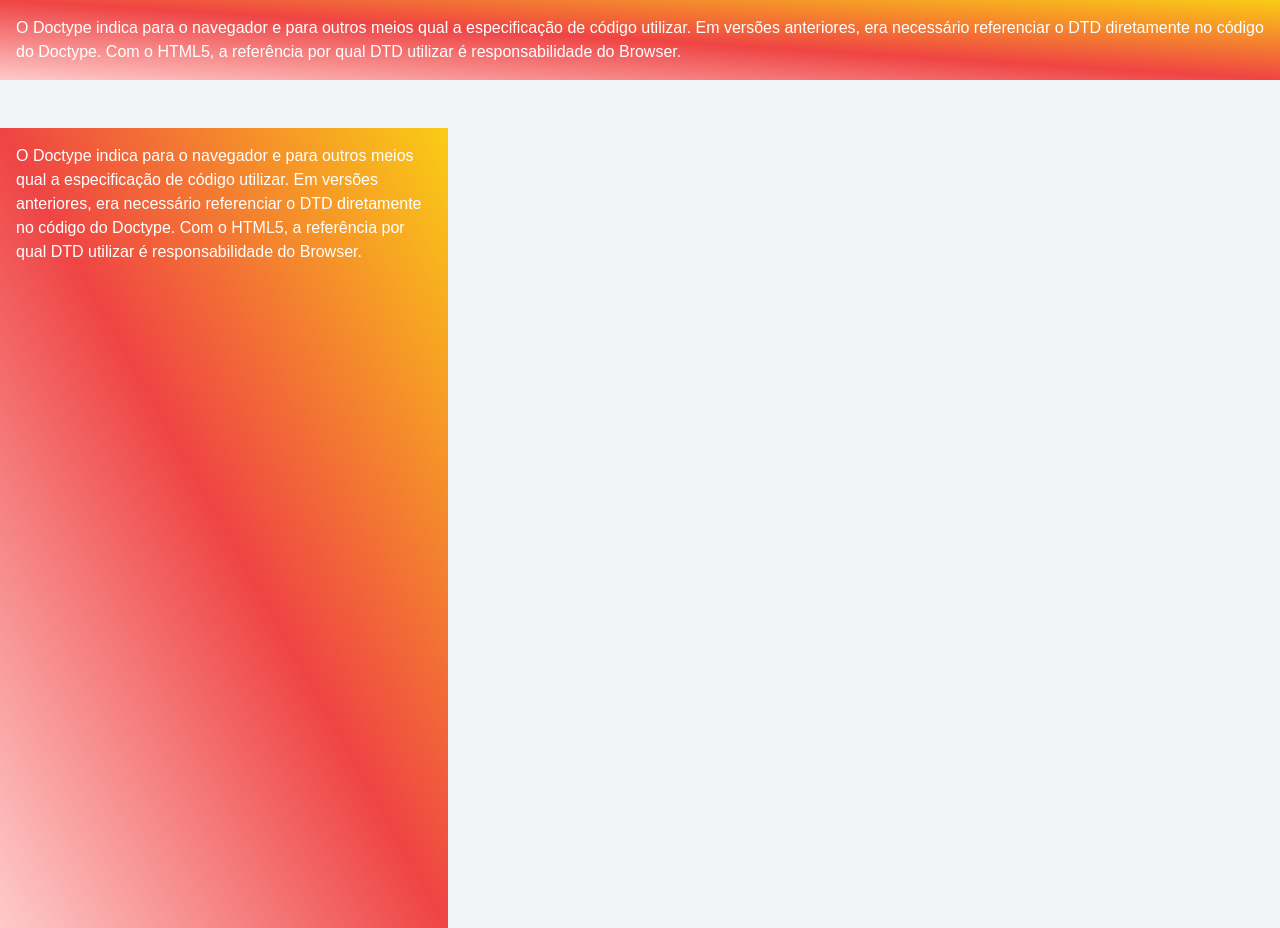
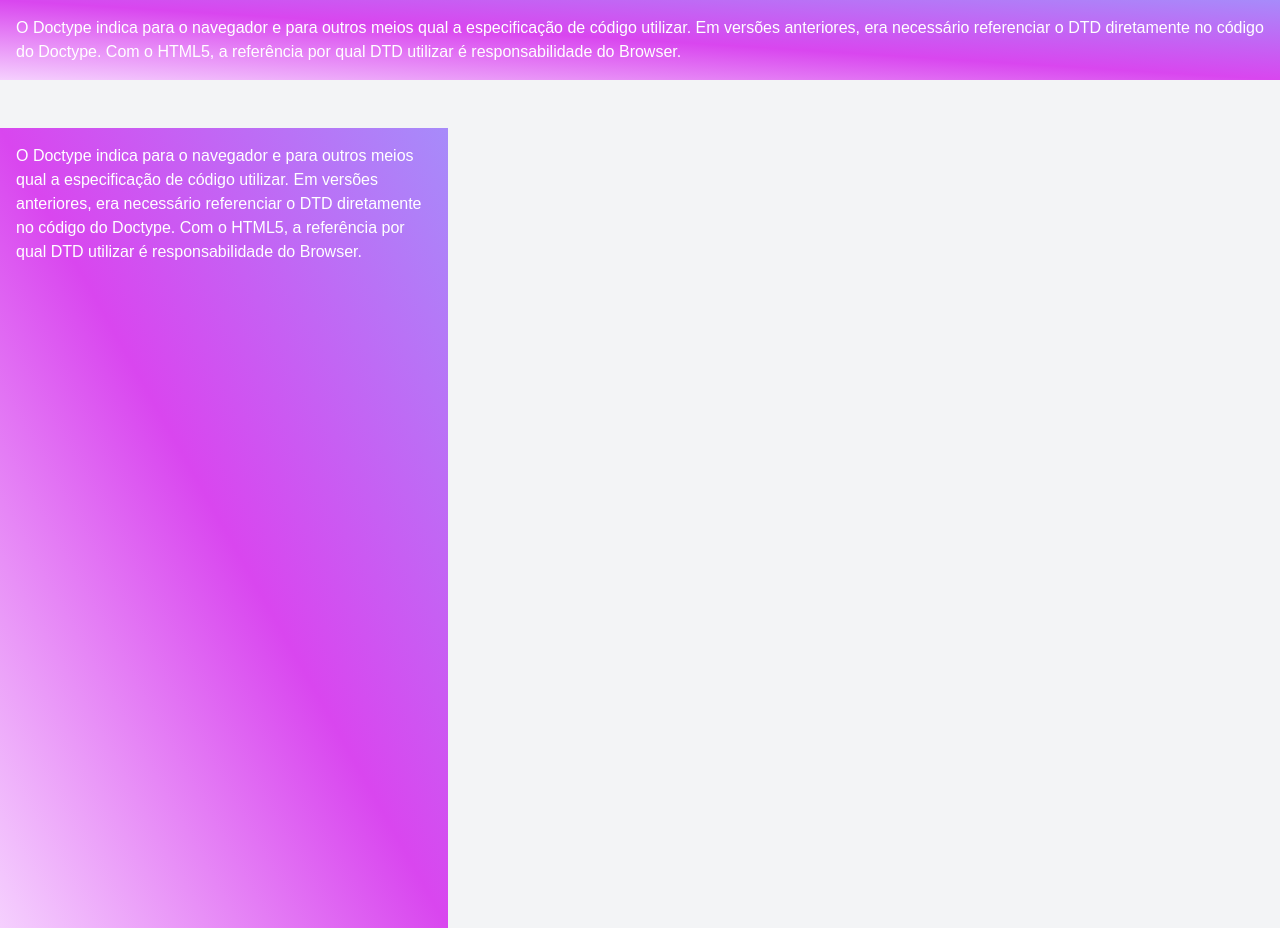
Before and after one commit to pedrojunior079/cursoTailwindCSS, a website: page larguraAltura.html in a window 1280 px wide. Drawn offline with Linux system fonts and the light colour scheme.

Commit message:
Largura e Altura #06 Update

```diff
--- a/larguraAltura.html
+++ b/larguraAltura.html
@@ -9,7 +9,7 @@
 </head>
 <body class="bg-gray-100">
 
-    <div class="w-screen h-2/3 p-4 text-white bg-blue-900 bg-gradient-to-bl from-yellow-400 via-red-500 to-red-200">
+    <div class="w-screen h-2/3 p-4 text-white bg-blue-900 bg-gradient-to-bl from-violet-400 via-fuchsia-500 to-fuchsia-200">
       O Doctype indica para o navegador e para outros meios qual a especificação de código utilizar. Em
       versões anteriores, era necessário referenciar o DTD diretamente no código do Doctype. Com o
       HTML5, a referência por qual DTD utilizar é responsabilidade do Browser.
@@ -17,7 +17,7 @@
 
     <br><br>
 
-    <div class="max-w-md h-screen p-4 text-white bg-blue-900 bg-gradient-to-bl from-yellow-400 via-red-500 to-red-200">
+    <div class="max-w-md h-screen p-4 text-white bg-blue-900 bg-gradient-to-bl from-violet-400 via-fuchsia-500 to-fuchsia-200">
       O Doctype indica para o navegador e para outros meios qual a especificação de código utilizar. Em
       versões anteriores, era necessário referenciar o DTD diretamente no código do Doctype. Com o
       HTML5, a referência por qual DTD utilizar é responsabilidade do Browser.
```
